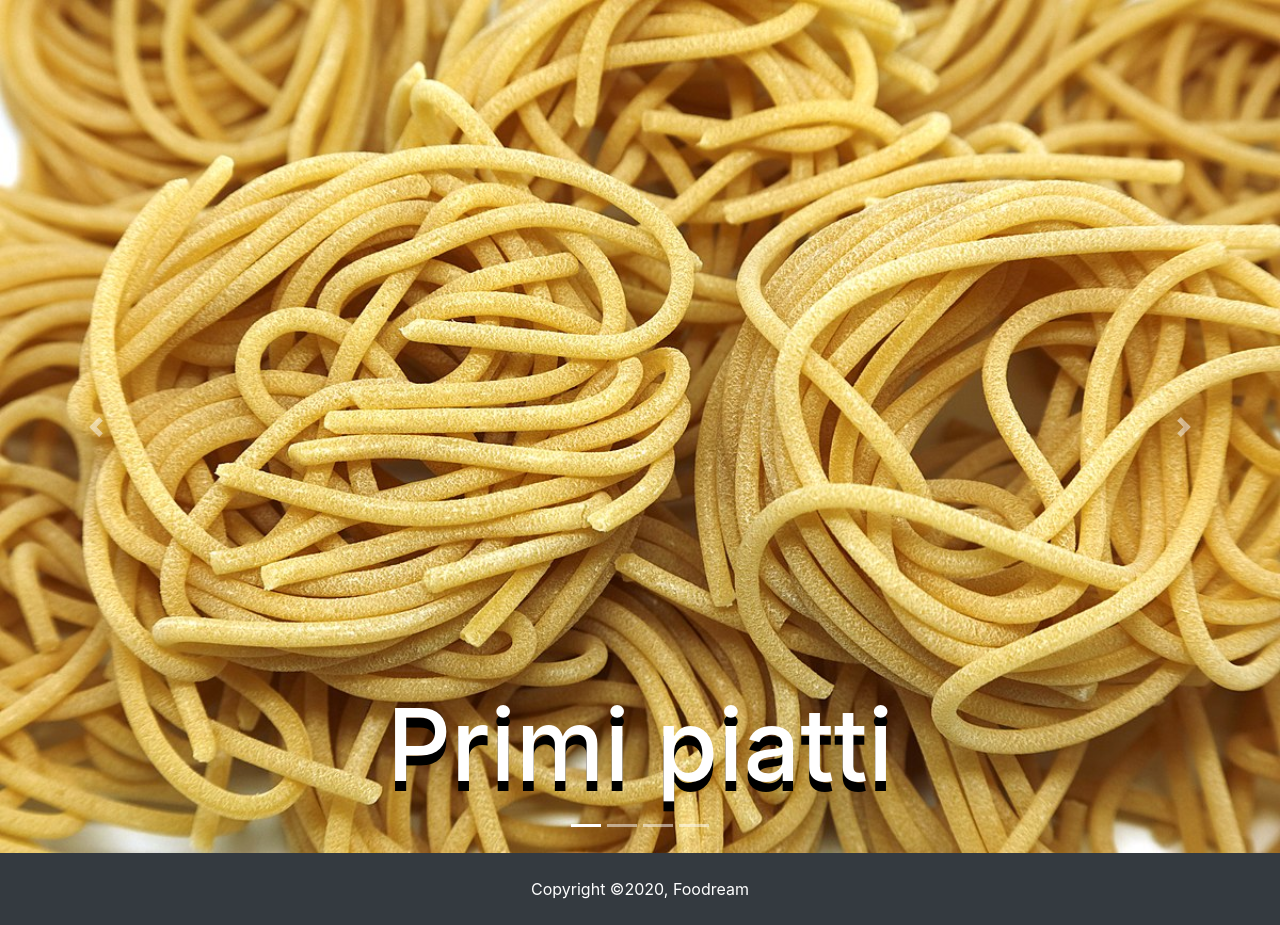
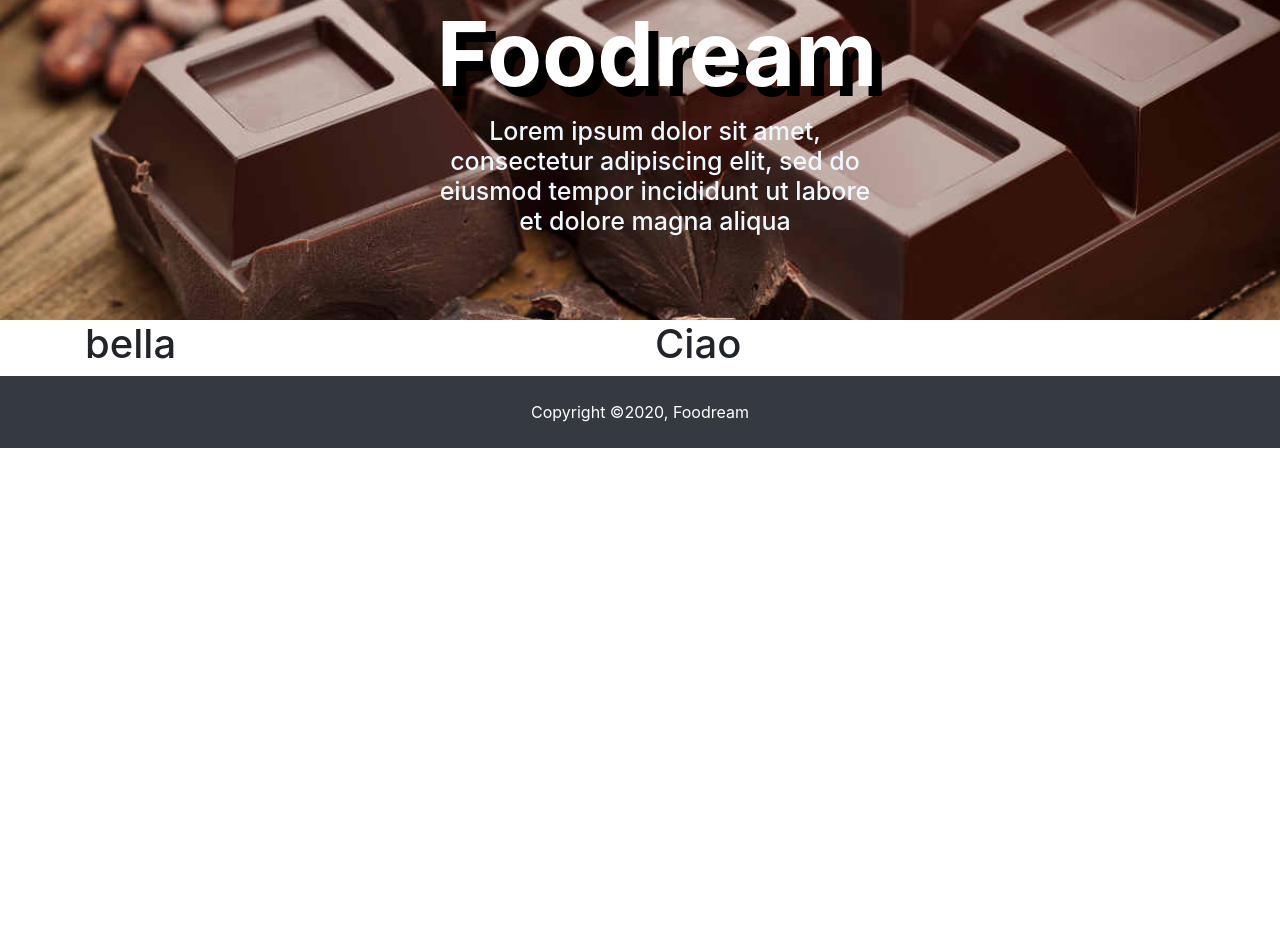
Before and after one commit to PeterBrown98/ProgettoLTW, a PHP site: page /Homepage.html in a window 1280 px wide. Shown: the part 76-1001 px from the top of the page. After the commit the page ends 524 px from the top, so only its background shows below. Run offline with PHP 8.4, Linux system fonts and the light colour scheme.

Commit message:
home modificata

```diff
--- a/CSS/style.css
+++ b/CSS/style.css
@@ -8,8 +8,8 @@ form{
 #bodyAccess{
     background: url(../IMMAGINI/sfondo.jpg) no-repeat;
     background-attachment: fixed;
-     background-size: cover;
-     color: white;
+    background-size: cover;
+    color: white;
 }
 button{
     width: 30%;
@@ -25,6 +25,9 @@ html,body {
     flex: 1 0 auto;
   }
 
+/*-----------------------
+Footer
+-------------------------*/
 #sticky-footer {
     flex-shrink: none;
 
@@ -33,9 +36,47 @@ footer{
   color: green;
 }
 
+/*-----------------------
+Cover Homepage
+-------------------------*/
 
-h5{
-  font-size: 100px;
-  text-shadow: 0px 10px black;
 
+.cover{
+  height: 40%;
+  background-image: url(/IMMAGINI/cioccolato-fondente.jpg);
+  background-size: cover;
+  -o-background-size: cover;
+  -moz-background-size: cover;
+  background-position: center center;
+  position: relative;
+  z-index: 0.5;
 }
+
+
+.caption{
+  width: 100%;
+  height: 100%;
+  position: absolute;
+  z-index: 1;
+}
+
+.filtro{
+  z-index: 1;
+  color: black;
+  position: absolute;
+}
+
+
+.titoloCover{
+  font-size: 90px;
+  color: #fff;
+  text-shadow: black 10px 10px;
+  z-index: 1.5;
+}
+
+.testoCover{
+  color: aliceblue;
+  text-align: center;
+  font-size: 25px;
+  font: outline;
+}
--- a/Homepage.html
+++ b/Homepage.html
@@ -5,7 +5,6 @@
         <title>Homepage Foodream</title>
         <link rel="stylesheet" href="https://stackpath.bootstrapcdn.com/bootstrap/4.4.1/css/bootstrap.min.css">
         <link rel="stylesheet" href="CSS/style.css">
-
         <style type="text/css"></style>
         <meta name="viewport" content="width-device-width, initial-scale=1"/>
         <meta name="viewport" content="height=device-height, initial-scale=1"/>
@@ -39,56 +38,40 @@
 
             </div>
           </nav>
-          <div id="page-content">
-            <div id="carouselExampleCaptions" class="carousel slide carousel-fade" data-ride="carousel">
-              <ol class="carousel-indicators">
-                <li data-target="#carouselExampleCaptions" data-slide-to="0" class="active"></li>
-                <li data-target="#carouselExampleCaptions" data-slide-to="1"></li>
-                <li data-target="#carouselExampleCaptions" data-slide-to="2"></li>
-                <li data-target="#carouselExampleCaptions" data-slide-to="3"></li>
-              </ol>
-              <div class="carousel-inner">
-                <div class="carousel-item active">
-                  <img src="IMMAGINI/pasta.jpg" class="d-block w-100" alt="Primi">
-                  <div class="carousel-caption d-none d-md-block">
-                    <h5>Primi piatti</h5>
-                  </div>
-                </div>
-                <div class="carousel-item">
-                  <img src="IMMAGINI/carne-e-pesce.jpg" class="d-block w-100" alt="Secondi">
-                  <div class="carousel-caption d-none d-md-block">
-                    <h5>Secondi piatti</h5>
-                  </div>
-                </div>
-                <div class="carousel-item">
-                  <img src="IMMAGINI/verdure_fresche-1200x800.jpg" class="d-block w-100" alt="Contorni">
-                  <div class="carousel-caption d-none d-md-block">
-                    <h5>Contorni</h5>
-                  </div>
-                </div>
-                <div class="carousel-item">
-                  <img src="IMMAGINI/cioccolato-fondente.jpg" class="d-block w-100" alt="Dolci">
-                  <div class="carousel-caption d-none d-md-block">
-                    <h5>Dolci</h5>
-                  </div>
-                </div>
+
+        <section class="cover">
+          <div class="filtro"></div>
+          <div class="row">
+            <div class="col-md-4"></div>
+            <div class="col-md-4">
+              <div class="caption">
+                  <h1 class="titoloCover"><strong>Foodream</strong></h1>
+                  <h4 class="testoCover">Lorem ipsum dolor sit amet, consectetur adipiscing elit, sed do eiusmod tempor incididunt ut labore et dolore magna aliqua</h4>
               </div>
-              <a class="carousel-control-prev" href="#carouselExampleCaptions" role="button" data-slide="prev">
-                <span class="carousel-control-prev-icon" aria-hidden="true"></span>
-                <span class="sr-only">Previous</span>
-              </a>
-              <a class="carousel-control-next" href="#carouselExampleCaptions" role="button" data-slide="next">
-                <span class="carousel-control-next-icon" aria-hidden="true"></span>
-                <span class="sr-only">Next</span>
-              </a>
             </div>
+            <div class="col-md-4"></div>
+          </div>
+        </section>
+
+
+
+      <section>
+        <div class="container" id="istruzioni">
+          <div class="row">
+            <div class="col md-6">
+              <h1>bella</h1>
+            </div>
+            <div class="col md-6 border-danger">
+              <h1>Ciao</h1>
+            </div>
+          </div>
         </div>
+      </section>
 
-        <footer id="sticky-footer" class="py-4 bg-dark text-white">
-          <div class="container text-center">
+
+      <footer id="sticky-footer" class="py-4 bg-dark text-white text-center">
            Copyright &copy;<script>document.write(new Date().getFullYear());</script>,  Foodream
-          </div>
-        </footer>
+      </footer>
           <script src="https://code.jquery.com/jquery-3.4.1.slim.min.js" integrity="sha384-J6qa4849blE2+poT4WnyKhv5vZF5SrPo0iEjwBvKU7imGFAV0wwj1yYfoRSJoZ+n" crossorigin="anonymous"></script>
           <script src="https://cdn.jsdelivr.net/npm/popper.js@1.16.0/dist/umd/popper.min.js" integrity="sha384-Q6E9RHvbIyZFJoft+2mJbHaEWldlvI9IOYy5n3zV9zzTtmI3UksdQRVvoxMfooAo" crossorigin="anonymous"></script>
           <script src="https://stackpath.bootstrapcdn.com/bootstrap/4.4.1/js/bootstrap.min.js" integrity="sha384-wfSDF2E50Y2D1uUdj0O3uMBJnjuUD4Ih7YwaYd1iqfktj0Uod8GCExl3Og8ifwB6" crossorigin="anonymous"></script>
```
